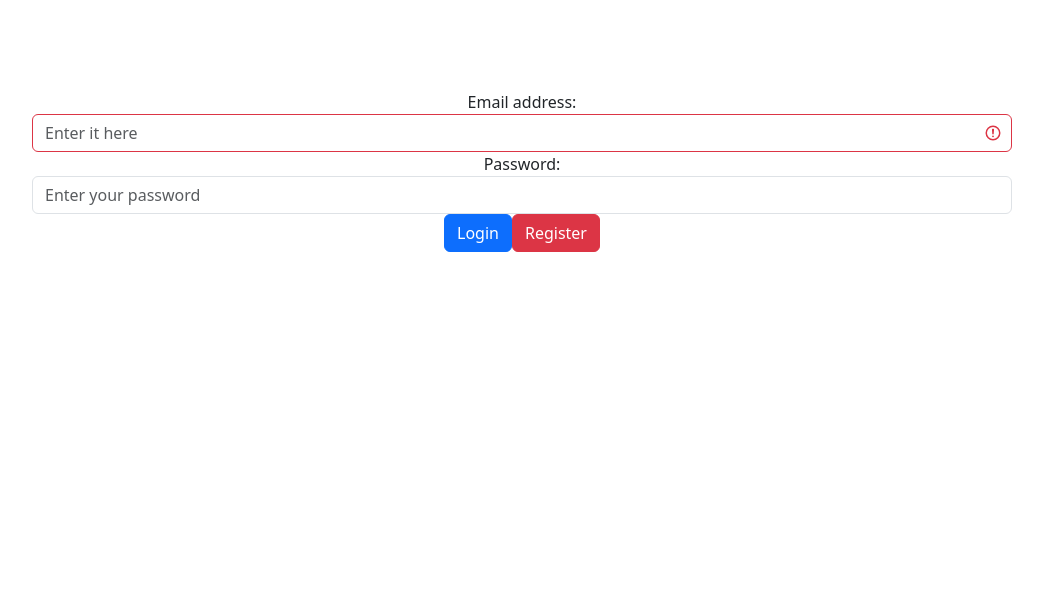
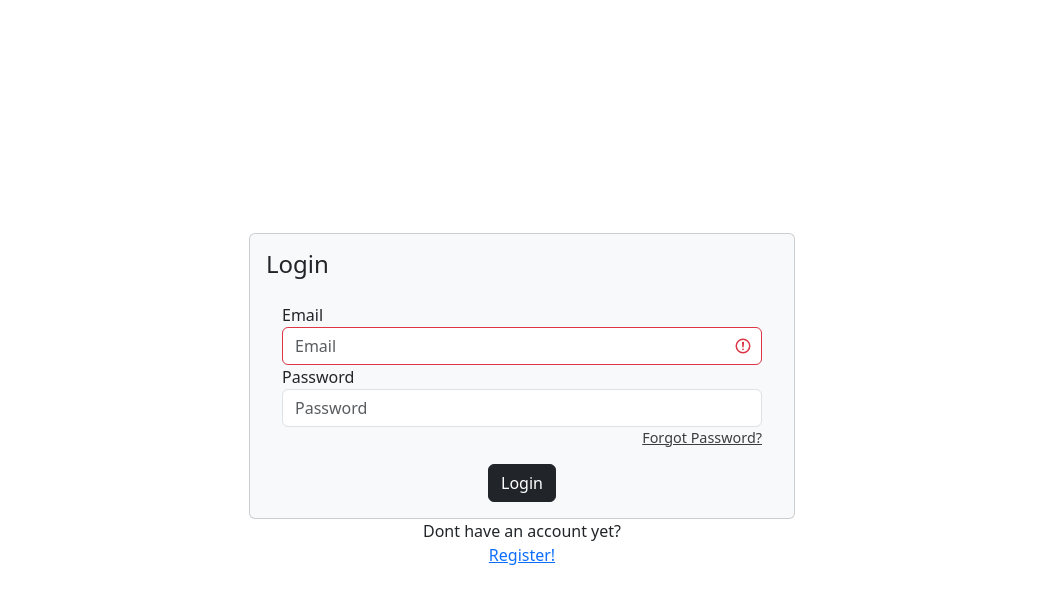
Before and after one commit to ivandrenc/NutriApp-Frontend, a Vue app in the folder vue/: page /login in a window 1280 px wide. Shown: the top 604 px of the page, without its empty margins (118-1161 px from the left). Built offline with nearby package versions, Linux system fonts and the light colour scheme.

Commit message:
changed appereance

```diff
--- a/vue/src/components/login_form.vue
+++ b/vue/src/components/login_form.vue
@@ -1,17 +1,16 @@
 <template>
-  <div class="container">
-    <b-form>
-      <b-form-group
-          id="input-group-1"
-          label="Email address:"
-          label-for="input-1"
-      >
+  <b-container class="login_form">
+    <b-row class="vh-100" align-v="center">
+      <b-col cols="6" offset="3">
+        <b-card title="Login" bg-variant="light">
+          <b-card-body>
+            <b-form-group id="input-group-1" label="Email" label-for="input-1">
               <!--:validation has to actually be named state, check https://bootstrap-vue.org/docs/components/form-->
               <b-form-input
                 id="input-1"
                 v-model="form.email"
                 type="email"
-            placeholder="Enter it here"
+                placeholder="Email"
                 :state="validateEmail"
                 required
               ></b-form-input>
@@ -19,7 +18,7 @@
 
             <b-form-group
               id="input-group-2"
-          label="Password:"
+              label="Password"
               label-for="input-2"
             >
               <!--:validation has to actually be named state as above,-->
@@ -27,64 +26,71 @@
                 id="input-2"
                 v-model="form.password"
                 type="password"
-            placeholder="Enter your password"
+                placeholder="Password"
                 :state="validatePassword"
                 required
               ></b-form-input>
             </b-form-group>
-
-      <b-button @click="validate_login" type="submit" variant="primary">Login</b-button>
-      <b-button type="reset" variant="danger">Register</b-button>
-    </b-form>
-
+            <div class="d-flex flex-row-reverse">
+              <b-link style="color: rgb(61, 61, 61); font-size: 0.9em;"
+                >Forgot Password?</b-link
+              >
             </div>
+          </b-card-body>
+          <div class="d-flex justify-content-center">
+            <b-button @click="validate_login" type="submit" variant="dark"
+              >Login
+            </b-button>
+          </div>
+        </b-card>
+        <div class="d-flex justify-content-center">
+            Dont have an account yet?
+        </div>
+        <div class="d-flex justify-content-center">
+            <b-link
+                >Register!</b-link
+              >
+        </div>
+      </b-col>
+    </b-row>
+  </b-container>
 </template>
 
 <script>
 export default {
-  name:'login_form',
+  name: "login_form",
   data() {
     return {
       form: {
-        email: '',
-        password: '',
+        email: "",
+        password: "",
       },
       users: [
         {
           email: "roberto@outlook.com",
-          password: "123"
+          password: "123",
         },
         {
           email: "Juanito@gmail.com",
-          password: "456"
-        }
+          password: "456",
+        },
       ],
-      reg: /^(([^<>()[\]\\.,;:\s@"]+(\.[^<>()[\]\\.,;:\s@"]+)*)|(".+"))@((\[[0-9]{1,3}\.[0-9]{1,3}\.[0-9]{1,3}\.[0-9]{1,3}])|(([a-zA-Z\-0-9]+\.)+[a-zA-Z]{2,24}))$/
+      reg: /^(([^<>()[\]\\.,;:\s@"]+(\.[^<>()[\]\\.,;:\s@"]+)*)|(".+"))@((\[[0-9]{1,3}\.[0-9]{1,3}\.[0-9]{1,3}\.[0-9]{1,3}])|(([a-zA-Z\-0-9]+\.)+[a-zA-Z]{2,24}))$/,
     }
   },
   //Its important though that validateEmail is in computed, in methods doesnt seem to work
   computed: {
     //here its ok to use validateEmail() and validateEmail: function()
-    validateEmail: function(){
+    validateEmail: function () {
       //checks the syntax of the email written by the user
-      return this.reg.test(this.form.email);
+      return this.reg.test(this.form.email)
     },
-    validatePassword: function(){
+    validatePassword: function () {
       //checks the syntax of the pass written by the user
-      return 0;
+      return 0
+    },
   },
 }
-}
 </script>
-<style>
-
-body {
-  text-align: center;
-  padding: 50px;
-}
-.container {
-  padding: 40px 80px;
-  background-color: #fff;
-  border-radius: 8px;
-}
+<style scoped>
 </style>
```
Lines whose indentation alone changed are shown as unchanged.
